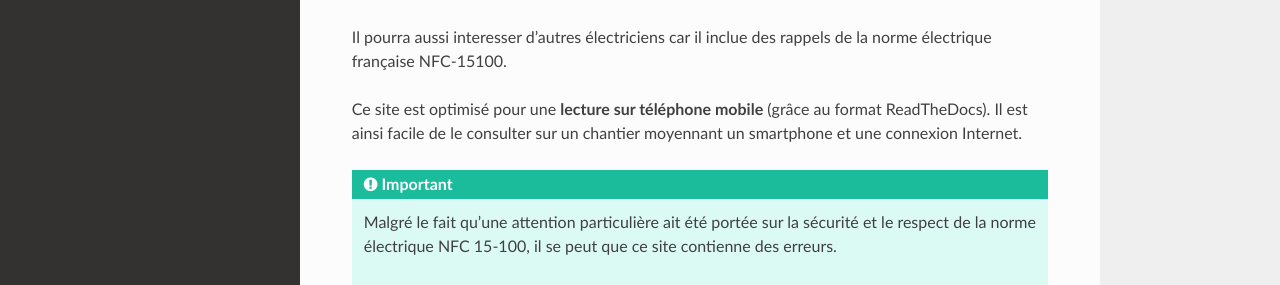
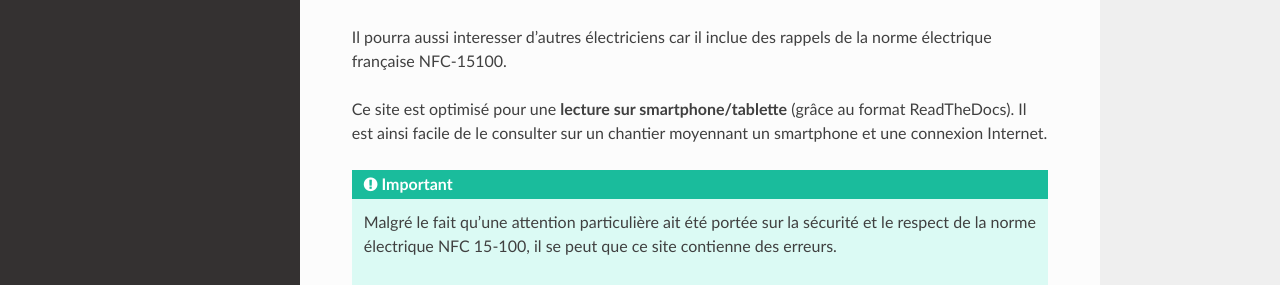
Before and after one commit to apallier/memo-electricien, a Sphinx documentation site: the page built from source/index.rst, in a window 1280 px wide and 1194 px high. Shown: the part 486-771 px from the top of the window. Built offline with Sphinx 7.4.7 and the Read the Docs theme 2.0.0, drawn with Linux system fonts in a browser that asks for light colours.

Commit message:
Mise à jour de la page d'accueil

```diff
--- a/source/index.rst
+++ b/source/index.rst
@@ -23,7 +23,7 @@ dans le cadre de mes activités associatives en tant qu'électricien.
 
 Il pourra aussi interesser d'autres électriciens car il inclue des rappels de la norme électrique française NFC-15100.
 
-Ce site est optimisé pour une **lecture sur téléphone mobile** (grâce au format ReadTheDocs). Il est ainsi facile
+Ce site est optimisé pour une **lecture sur smartphone/tablette** (grâce au format ReadTheDocs). Il est ainsi facile
 de le consulter sur un chantier moyennant un smartphone et une connexion Internet.
 
 .. important::
```
